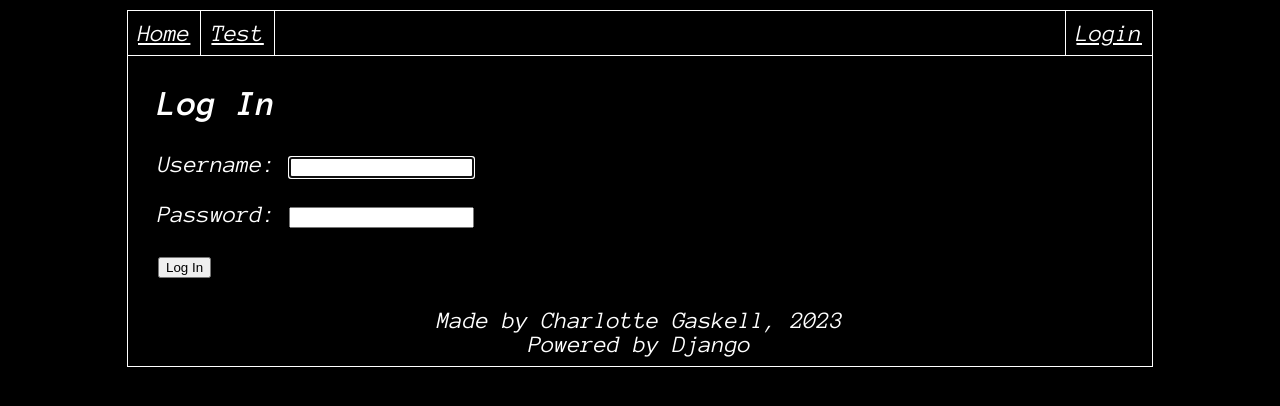
After one commit to c-gaskell/recipes, a Django app: page /accounts/login/ in a window 1280 px wide. The commit adds this page. Shown: the top 406 px of the page. Run offline with Django 4.2, Linux system fonts and the light colour scheme.

Commit message:
Add login/logout

```diff
--- a/recipies/settings.py
+++ b/recipies/settings.py
@@ -123,3 +123,6 @@ STATIC_ROOT = BASE_DIR / 'static'
 # https://docs.djangoproject.com/en/4.2/ref/settings/#default-auto-field
 
 DEFAULT_AUTO_FIELD = 'django.db.models.BigAutoField'
+
+LOGIN_REDIRECT_URL = "/"
+LOGOUT_REDIRECT_URL = "/"
--- a/recipies/urls.py
+++ b/recipies/urls.py
@@ -19,5 +19,6 @@ from django.urls import include, path
 
 urlpatterns = [
     path('admin/', admin.site.urls),
+    path("accounts/", include("django.contrib.auth.urls")),
     path('', include('website.urls')),
 ]
--- a/website/static/css/main.css
+++ b/website/static/css/main.css
@@ -52,13 +52,13 @@ li.navitemr {
     float: right;
 }
 
-li.navitem a {
+li.navitem > * {
     display: block;
     padding: 10px;
     border-right: 1px solid var(--fg);
 }
 
-li.navitemr a {
+li.navitemr > * {
     border-right: none;
     border-left: 1px solid var(--fg);
 }
--- /dev/null
+++ b/website/templates/registration/login.html
@@ -0,0 +1,12 @@
+{% extends 'website/base.html' %}
+
+{% block title %}Login{% endblock title %}
+
+{% block content %}
+<h2>Log In</h2>
+<form method="post">
+  {% csrf_token %}
+  {{ form.as_p }}
+  <button type="submit">Log In</button>
+</form>
+{% endblock content %}
--- a/website/templates/website/base.html
+++ b/website/templates/website/base.html
@@ -19,7 +19,11 @@
             <li class="navitem"> <a href="/"> Home </a> </li>
             <li class="navitem"> <a href="/test"> Test </a> </li>
 
-            <li class="navitem navitemr"> <a href="#"> Login </a> </li>
+            {% if user.is_authenticated %}
+            <li class="navitem navitemr"> <span> Hello, {{ user.first_name }}. <a href="/accounts/logout"> Logout </a> </span> </li>
+            {% else %}
+            <li class="navitem navitemr"> <a href="/accounts/login"> Login </a> </li>
+            {% endif %}
         </ul>
 
         <div class="maincontent">
```
